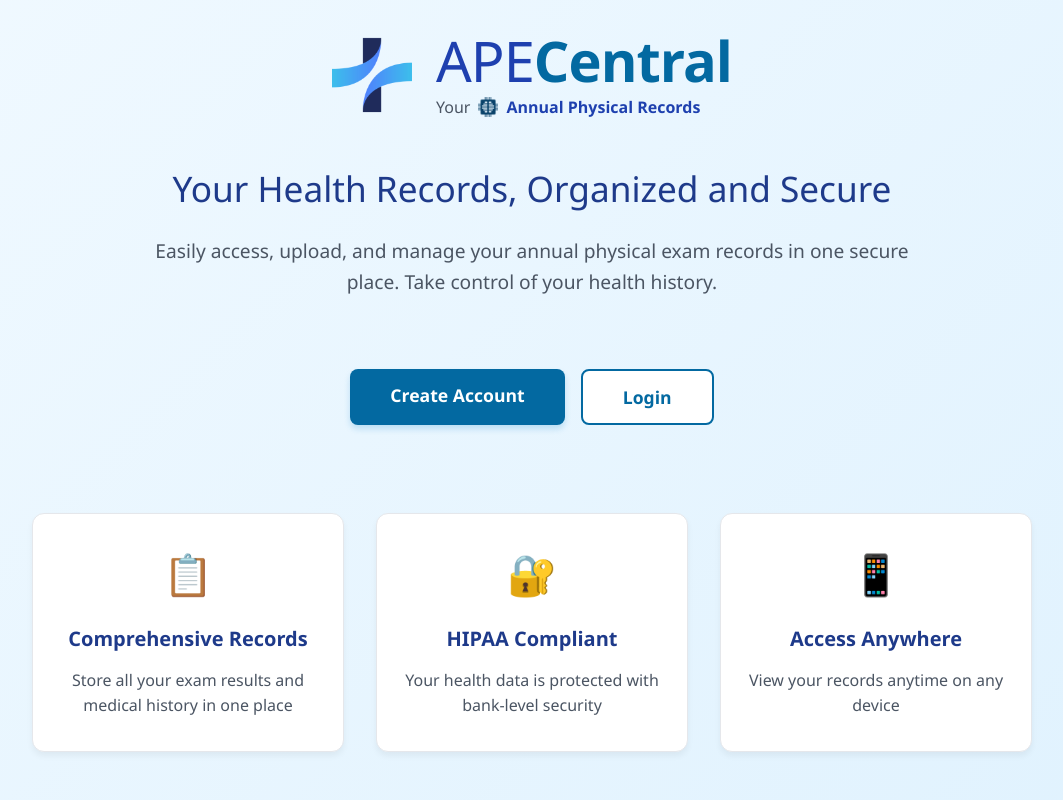
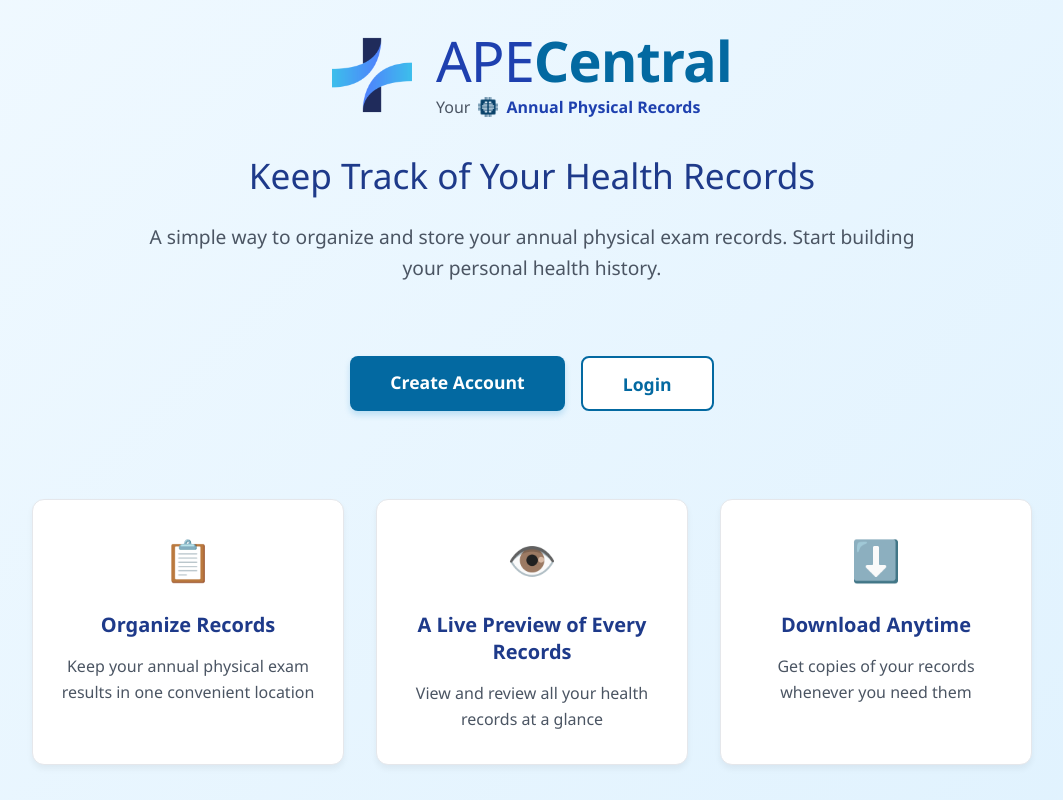
Before and after one commit to blortega/APECENTRAL, a React (Vite) app: page / in a window 1280 px wide. Shown: the whole page, without its empty margins (108-1171 px from the left). Built offline with nearby package versions, Linux system fonts and the light colour scheme; no server answers.

Commit message:
Design changes

```diff
--- a/src/pages/Home.tsx
+++ b/src/pages/Home.tsx
@@ -36,11 +36,11 @@ export default function Home() {
         <main className={styles.mainContent}>
           <section className={styles.hero}>
             <h2 className={styles.tagline}>
-              Your Health Records, Organized and Secure
+              Keep Track of Your Health Records
             </h2>
             <p className={styles.description}>
-              Easily access, upload, and manage your annual physical exam
-              records in one secure place. Take control of your health history.
+              A simple way to organize and store your annual physical exam
+              records. Start building your personal health history.
             </p>
           </section>
 
@@ -56,20 +56,20 @@ export default function Home() {
           <section className={styles.features}>
             <div className={styles.featureCard}>
               <div className={styles.featureIcon}>📋</div>
-              <h3>Comprehensive Records</h3>
+              <h3>Organize Records</h3>
               <p>
-                Store all your exam results and medical history in one place
+                Keep your annual physical exam results in one convenient location
               </p>
             </div>
             <div className={styles.featureCard}>
-              <div className={styles.featureIcon}>🔐</div>
-              <h3>HIPAA Compliant</h3>
-              <p>Your health data is protected with bank-level security</p>
+              <div className={styles.featureIcon}>👁️</div>
+              <h3>A Live Preview of Every Records</h3>
+              <p>View and review all your health records at a glance</p>
             </div>
             <div className={styles.featureCard}>
-              <div className={styles.featureIcon}>📱</div>
-              <h3>Access Anywhere</h3>
-              <p>View your records anytime on any device</p>
+              <div className={styles.featureIcon}>⬇️</div>
+              <h3>Download Anytime</h3>
+              <p>Get copies of your records whenever you need them</p>
             </div>
           </section>
         </main>
--- a/src/pages/Register.tsx
+++ b/src/pages/Register.tsx
@@ -631,16 +631,16 @@ const Register: React.FC = () => {
               </p>
               <div className={styles.features}>
                 <div className={styles.feature}>
-                  <div className={styles.featureIcon}>🔒</div>
-                  <span>Secure Data Management</span>
+                  <div className={styles.featureIcon}>📋</div>
+                  <span>Organize Records</span>
                 </div>
                 <div className={styles.feature}>
-                  <div className={styles.featureIcon}>📋</div>
-                  <span>Comprehensive Records</span>
+                  <div className={styles.featureIcon}>👁️</div>
+                  <span>Live Preview for Every Records</span>
                 </div>
                 <div className={styles.feature}>
-                  <div className={styles.featureIcon}>👥</div>
-                  <span>Team Collaboration</span>
+                  <div className={styles.featureIcon}>⬇️</div>
+                  <span>Download Anytime</span>
                 </div>
               </div>
             </div>
```
